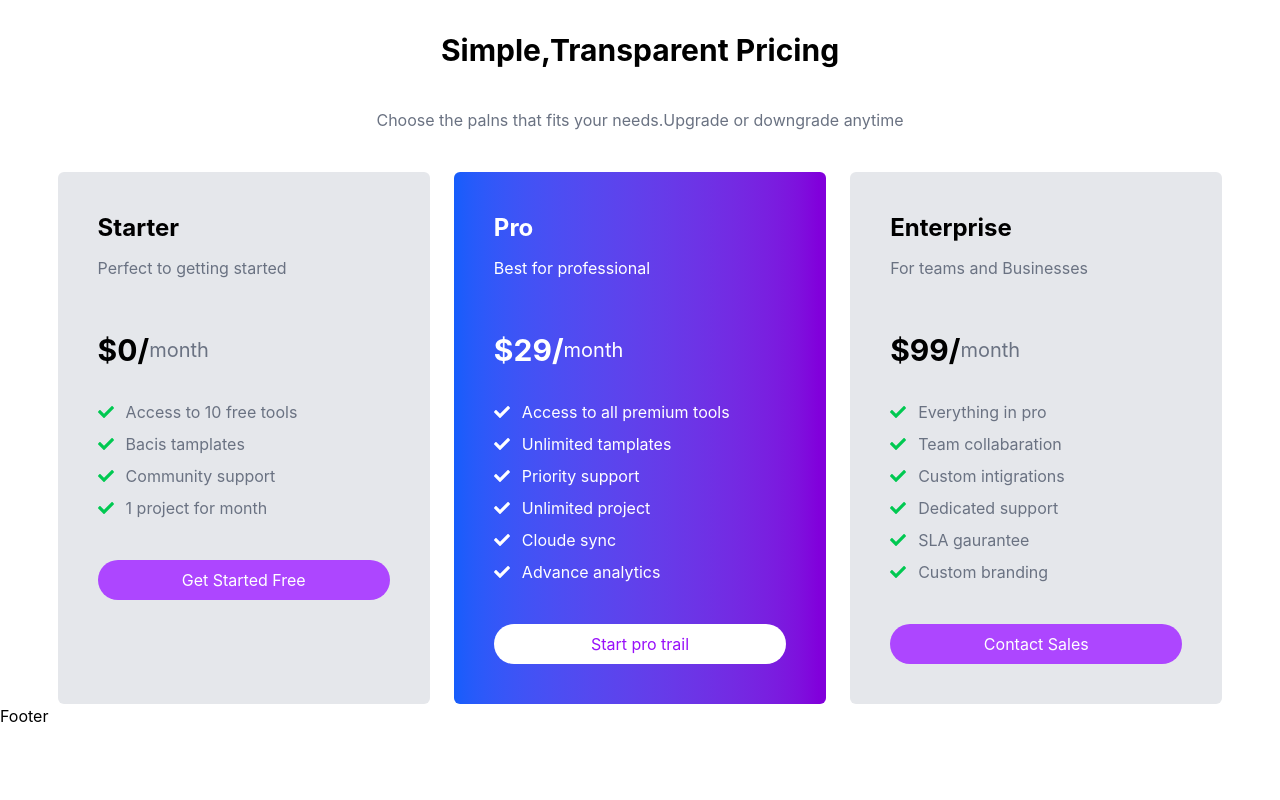
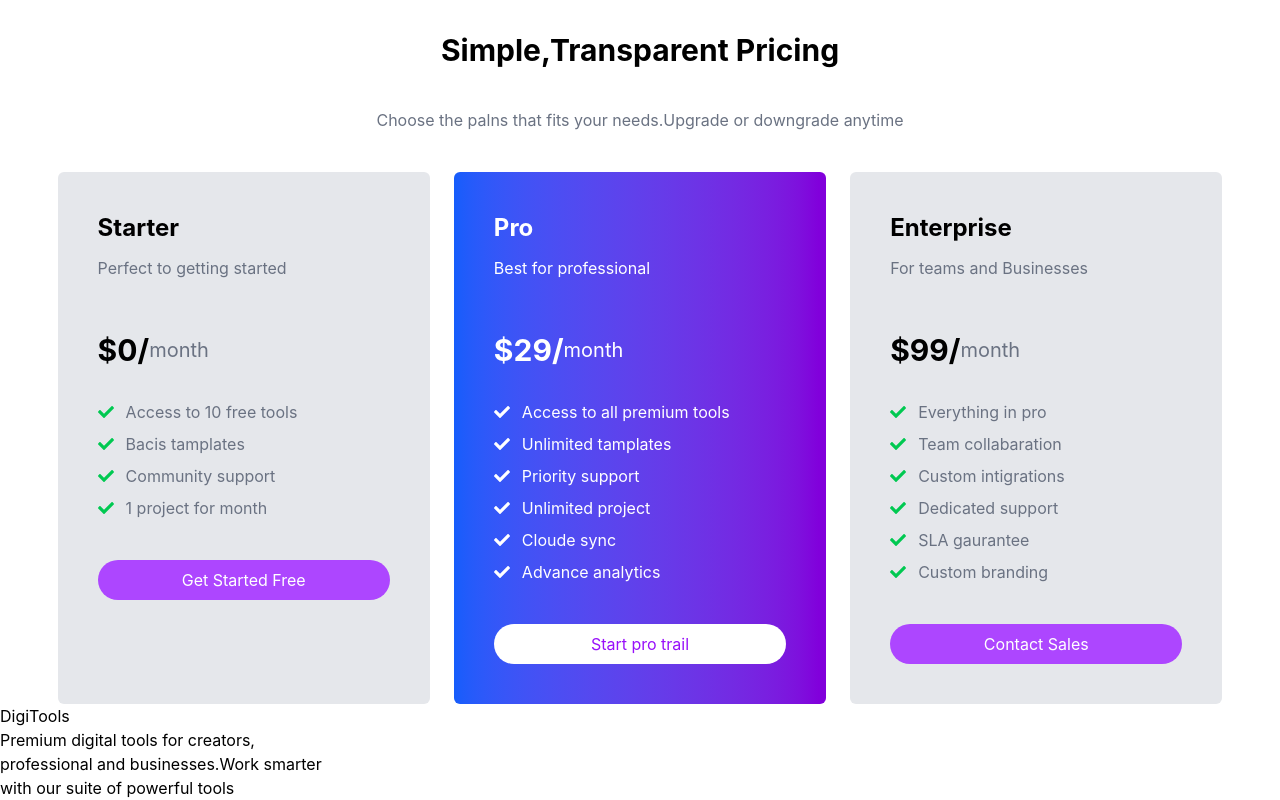
Before and after one commit to Sarafat2002/assignment-x6, a React (Vite) app: page / in a window 1280 px wide. Shown: the part 3638-4438 px from the top of the page. Before the commit the page ends 4366 px from the top, so only its background shows below. Built offline with nearby package versions, Linux system fonts and the light colour scheme.

Commit message:
map index problem solved

```diff
--- a/src/Components/Footer/Footer.jsx
+++ b/src/Components/Footer/Footer.jsx
@@ -2,7 +2,15 @@ import React from 'react'
 
 const Footer = () => {
   return (
-    <div>Footer</div>
+    <div>
+        <div>
+            <h1>DigiTools</h1>
+            <p>Premium digital tools for creators,<br/>professional and businesses.Work smarter<br/>with our suite of powerful tools</p>
+        </div>
+        <div>
+
+        </div>
+    </div>
   )
 }
 
```
